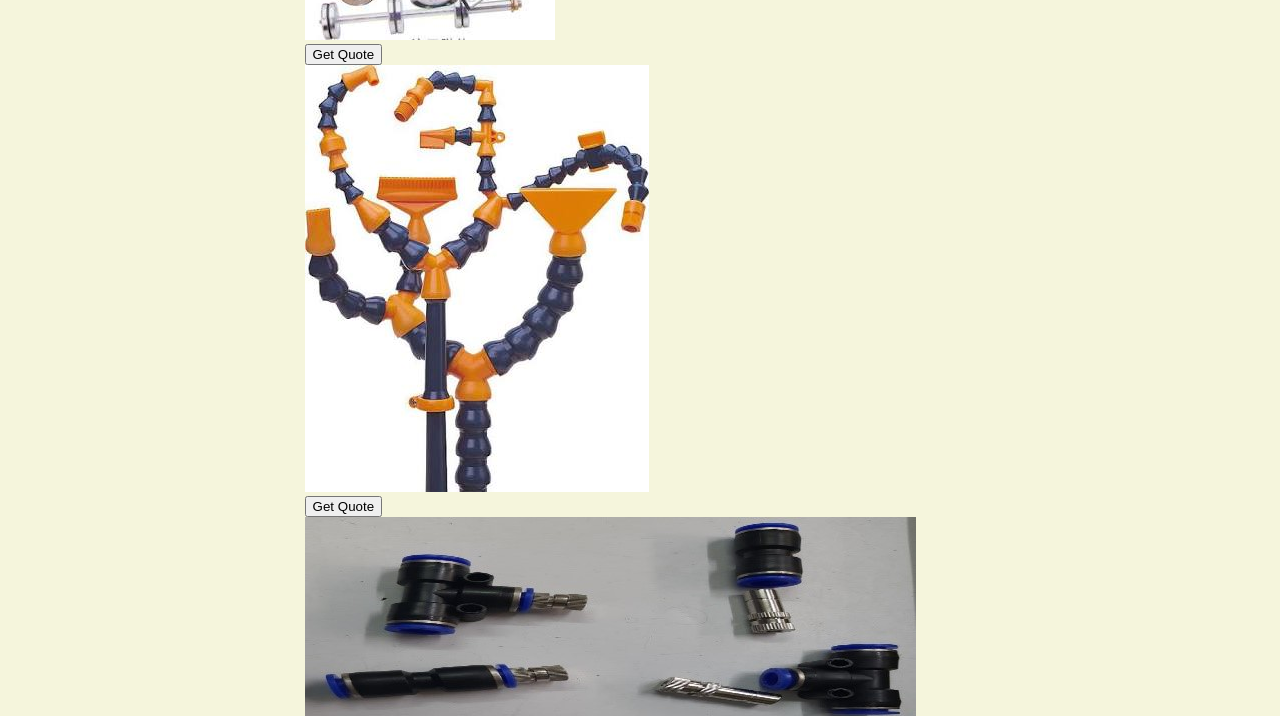
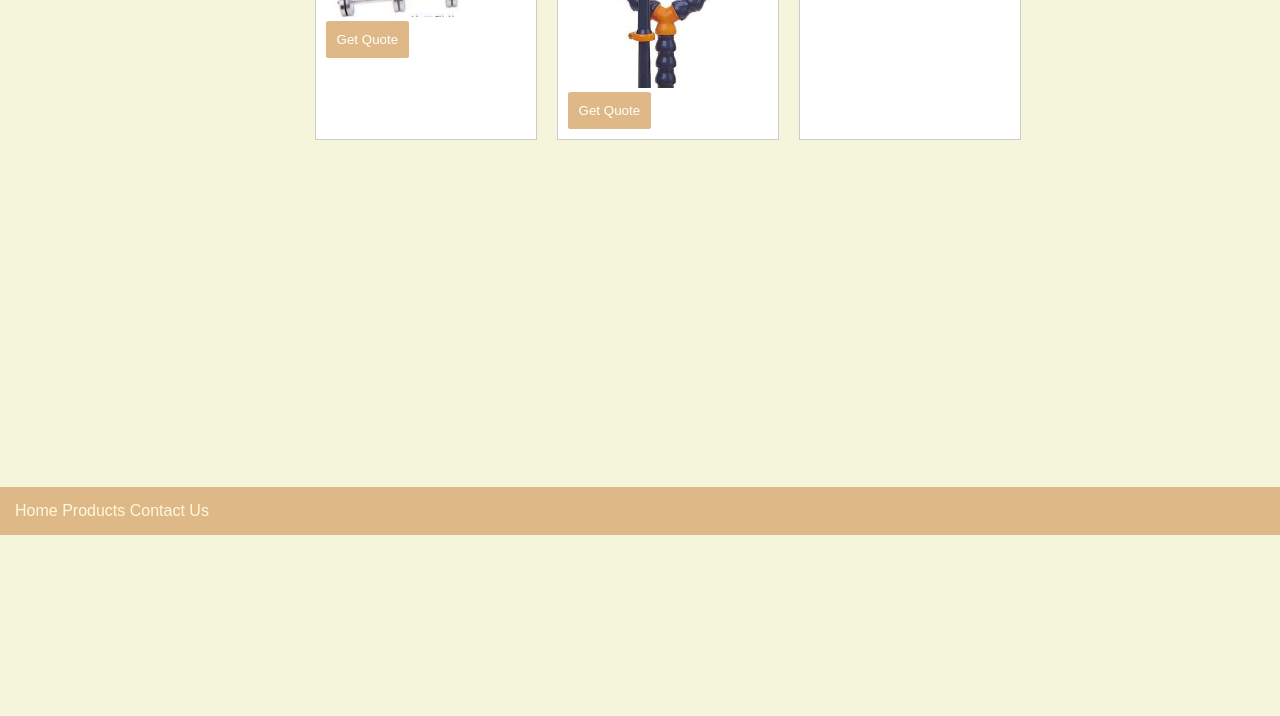
Before and after one commit to khydropneumatic/Home, a plain HTML site: page Products.html in a window 1280 px wide. Shown: the part 289-1005 px from the top of the page. After the commit the page ends 824 px from the top, so only its background shows below. Drawn offline with Linux system fonts and the light colour scheme.

Commit message:
css updated

```diff
--- a/site.css
+++ b/site.css
@@ -70,6 +70,10 @@ article {
   width: 75%;
 }
 
+.columns {
+  display: flex;
+}
+
 @media only screen and (min-width: 768px) {
   main {
     display: flex;
@@ -79,4 +83,46 @@ article {
     margin-left: 2%;
     margin-top: 1%;
   }
+
+  .columns-desktop {
+    display: flex;
+  }
 }
+
+/* Products */
+
+.products {
+  width: 200px;
+  padding: 10px;
+  margin: 10px;
+  background-color: #fff;
+  border: solid 1px #ccc;
+}
+
+.products img {
+  width: 100%;
+}
+
+.products .titile {
+  font-weight: bold;
+}
+
+.products .columns {
+  width: 100%;
+}
+
+.products .price {
+  text-align: right;
+}
+
+.products .columns div {
+  width: 50%;
+}
+
+.products button {
+  background-color: burlywood;
+  padding: 10px;
+  border: solid 1px burlywood;
+  border-radius: 5%;
+  color: #fff;
+}
```
